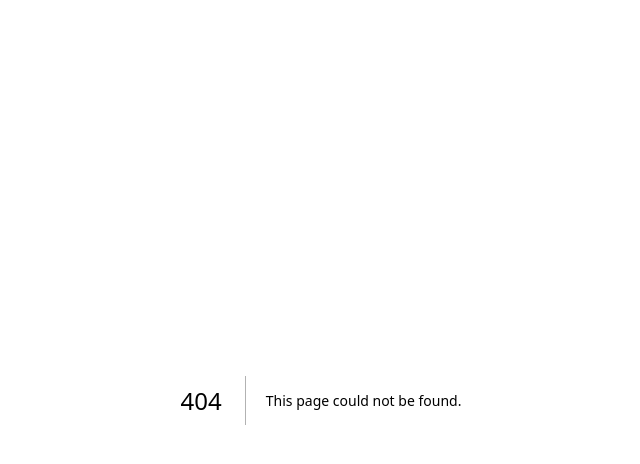
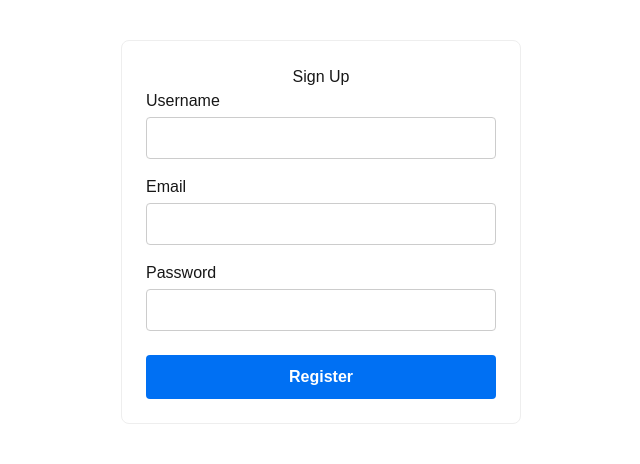
Before and after one commit to Diogojlq/habit-tracker, a Next.js app in the folder frontend/: page /register in a window 1280 px wide. Before the commit this address had no page. Shown: the top 464 px of the page, without its empty margins (319-959 px from the left). Built offline with nearby package versions, Linux system fonts and the light colour scheme.

Commit message:
feat: add user registration page

```diff
--- /dev/null
+++ b/frontend/app/register/page.tsx
@@ -0,0 +1,26 @@
+import React from "react";
+
+export default function RegisterPage() {
+  return (
+    <div style={{ maxWidth: 400, margin: "40px auto", padding: 24, border: "1px solid #eee", borderRadius: 8 }}>
+      <h2 style={{ textAlign: "center" }}>Sign Up</h2>
+      <form>
+        <div style={{ marginBottom: 16 }}>
+          <label htmlFor="username" style={{ display: "block", marginBottom: 4 }}>Username</label>
+          <input type="text" id="username" name="username" required style={{ width: "100%", padding: 8, borderRadius: 4, border: "1px solid #ccc" }} />
+        </div>
+        <div style={{ marginBottom: 16 }}>
+          <label htmlFor="email" style={{ display: "block", marginBottom: 4 }}>Email</label>
+          <input type="email" id="email" name="email" required style={{ width: "100%", padding: 8, borderRadius: 4, border: "1px solid #ccc" }} />
+        </div>
+        <div style={{ marginBottom: 24 }}>
+          <label htmlFor="password" style={{ display: "block", marginBottom: 4 }}>Password</label>
+          <input type="password" id="password" name="password" required style={{ width: "100%", padding: 8, borderRadius: 4, border: "1px solid #ccc" }} />
+        </div>
+        <button type="submit" style={{ width: "100%", padding: 10, borderRadius: 4, background: "#0070f3", color: "#fff", border: "none", fontWeight: "bold" }}>
+          Register
+        </button>
+      </form>
+    </div>
+  );
+}
```
